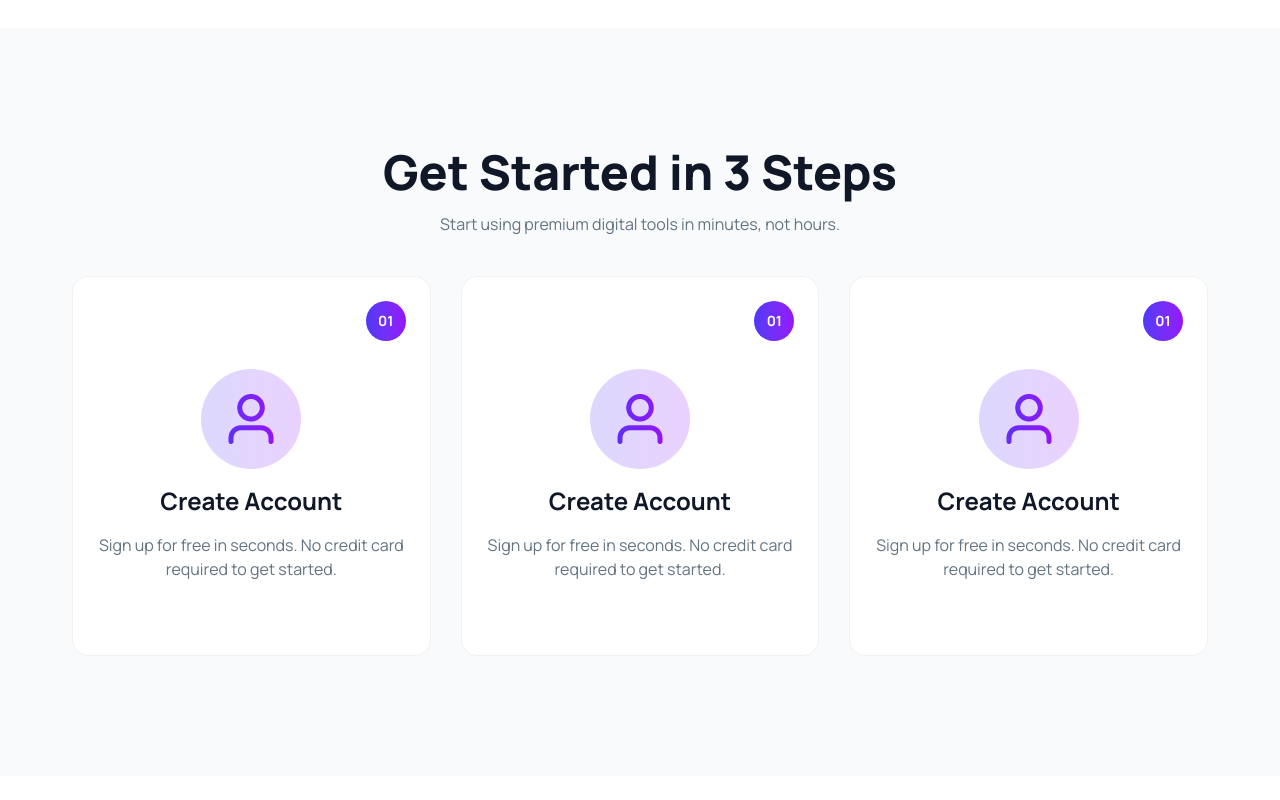
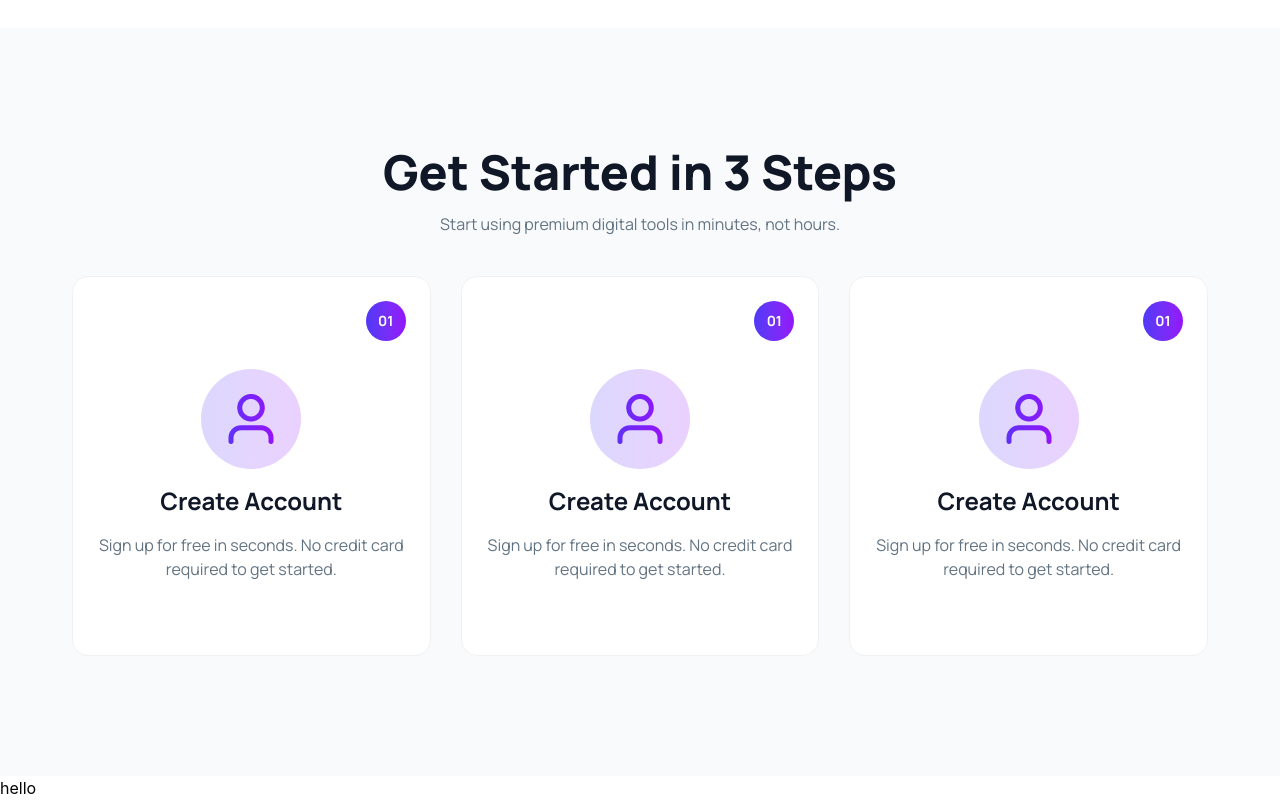
Before and after one commit to quantumrahman/digitools, a React (Vite) app: page / in a window 1280 px wide. Shown: the part 3099-3899 px from the top of the page. Before the commit the page ends 3875 px from the top, so only its background shows below. Built offline with nearby package versions, Linux system fonts and the light colour scheme.

Commit message:
add SubscriptionSection component in Main.jsx file

```diff
--- a/src/components/layouts/Main/Main.jsx
+++ b/src/components/layouts/Main/Main.jsx
@@ -2,6 +2,7 @@ import GetStartedSection from '../../ui/GetStartedSection/GetStartedSection.jsx'
 import HomeSection from '../../ui/HomeSection/HomeSection.jsx';
 import PremiumSection from '../../ui/PremiumSection/PremiumSection.jsx';
 import StatsSection from '../../ui/StatsSection/StatsSection.jsx';
+import SubscriptionSection from '../../ui/SubscriptionSection/SubscriptionSection.jsx';
 
 const Main = () => {
     return (
@@ -10,6 +11,7 @@ const Main = () => {
             <StatsSection></StatsSection>
             <PremiumSection></PremiumSection>
             <GetStartedSection></GetStartedSection>
+            <SubscriptionSection></SubscriptionSection>
         </>
     );
 };
--- a/src/components/ui/SubscriptionSection/SubscriptionSection.jsx
+++ b/src/components/ui/SubscriptionSection/SubscriptionSection.jsx
@@ -1,7 +1,7 @@
 const SubscriptionSection = () => {
     return (
         <>
-
+            <h1>hello</h1>
         </>
     );
 };
```
